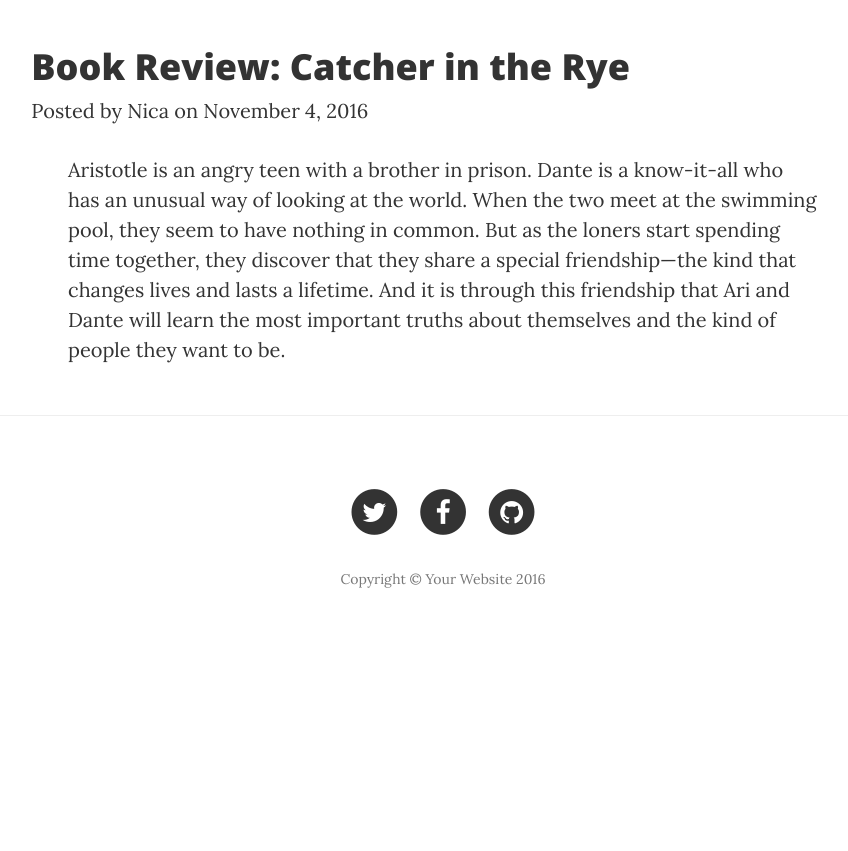
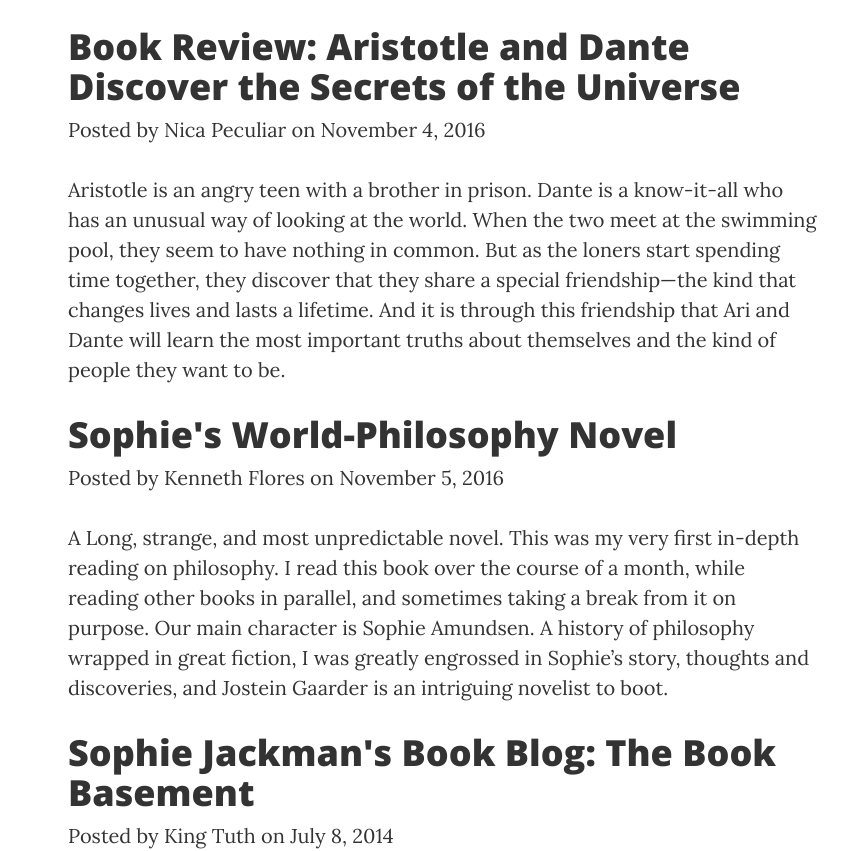
Before and after one commit to nicapungtilan/book, a website: page post.html in a window 1280 px wide. Shown: the part 796-1647 px from the top of the page, without its empty margins (197-1045 px from the left). Before the commit the page ends 1451 px from the top, so only its background shows below. Drawn offline with nearby package versions, Linux system fonts and the light colour scheme.

Commit message:
Update post.html

```diff
--- a/post.html
+++ b/post.html
@@ -75,7 +75,7 @@
                 <div class="col-lg-8 col-lg-offset-2 col-md-10 col-md-offset-1">
                     <div class="post-heading">
                         <h1>Book Review: Catcher in the Rye</h1>
-                        <span class="meta">Posted by <a href="#">Nica</a> on November 4, 2016</span>
+                        <span class="meta">Posted by <a href="#">Dana</a> on November 4, 2016</span>
                     </div>
                 </div>
             </div>
@@ -88,26 +88,23 @@
             <div class="row">
                 <div class="col-lg-8 col-lg-offset-2 col-md-10 col-md-offset-1">
                     <p>The hero-narrator of The Catcher in the Rye is an ancient child of sixteen, a native New Yorker named Holden Caulfield. Through circumstances that tend to preclude adult, secondhand description, he leaves his prep school in Pennsylvania and goes underground in New York City for three days. The boy himself is at once too simple and too complex for us to make any final comment about him or his story. Perhaps the safest thing we can say about Holden is that he was born in the world not just strongly attracted to beauty but, almost, hopelessly impaled on it. </p>
+
+                    <h1>Book Review: Aristotle and Dante Discover the Secrets of the Universe</h1>
+                    <span class="meta">Posted by <a href="#">Nica Peculiar</a> on November 4, 2016</span>
+                    <p>Aristotle is an angry teen with a brother in prison. Dante is a know-it-all who has an unusual way of looking at the world. When the two meet at the swimming pool, they seem to have nothing in common. But as the loners start spending time together, they discover that they share a special friendship—the kind that changes lives and lasts a lifetime. And it is through this friendship that Ari and Dante will learn the most important truths about themselves and the kind of people they want to be.</p>
+
+                    <h1>Sophie's World-Philosophy Novel</h1>
+                    <span class="meta">Posted by <a href="#">Kenneth Flores</a> on November 5, 2016</span>
+                    <p>A Long, strange, and most unpredictable novel.  This was my very first in-depth reading on philosophy.  I read this book over the course of a month, while reading other books in parallel, and sometimes taking a break from it on purpose. Our main character is Sophie Amundsen. A history of philosophy wrapped in great fiction, I was greatly engrossed in Sophie’s story, thoughts and discoveries, and Jostein Gaarder is an intriguing novelist to boot. </p>
+
+                    <h1>Sophie Jackman's Book Blog: The Book Basement</h1>
+                    <span class="meta">Posted by <a href="#">King Tuth</a> on July 8, 2014</span>
+                    <p>My name is Sophia and I am a teenage girl who loves books enough to blog about it. Considering you're taking the time to read this, I guess I'll let you know a little bit more about myself. I'm a 15 year old book lover and I live in Texas. I'm currently a freshman in an IB high school. For those that don't know, IB stands for International Baccalaureate. With the IB program as well as my extracurriculars (band, Academic Decathlon, piano, etc.), I've been extremely busy, and haven't been updating the blog as much. I'm sorry about that! Now, I just post when I can. I especially enjoy YA, although I may sometimes dip into the middle grade, and maybe even some classics. Although I am fond of all YA sub-genres, I particularly love dystopian, mythology, and contemporary.</p>
+
+
                 </div>
             </div>
         </div>
-    </article>
-
-    <div class="col-lg-8 col-lg-offset-2 col-md-10 col-md-offset-1">
-                    <div class="post-heading">
-                        <h1>Book Review: Catcher in the Rye</h1>
-                        <span class="meta">Posted by <a href="#">Nica</a> on November 4, 2016</span>
-                    </div>
-                </div>
-
-     <article>
-        <div class="container">
-            <div class="row">
-                <div class="col-lg-8 col-lg-offset-2 col-md-10 col-md-offset-1">
-                    <p>Aristotle is an angry teen with a brother in prison. Dante is a know-it-all who has an unusual way of looking at the world. When the two meet at the swimming pool, they seem to have nothing in common. But as the loners start spending time together, they discover that they share a special friendship—the kind that changes lives and lasts a lifetime. And it is through this friendship that Ari and Dante will learn the most important truths about themselves and the kind of people they want to be.</p>
-                </div>
-            </div>
-         </div>
     </article>
 
 
@@ -115,7 +112,7 @@
     <hr>
 
     <!-- Footer -->
-    <footer>
+    <footeer>
         <div class="container">
             <div class="row">
                 <div class="col-lg-8 col-lg-offset-2 col-md-10 col-md-offset-1">
```
